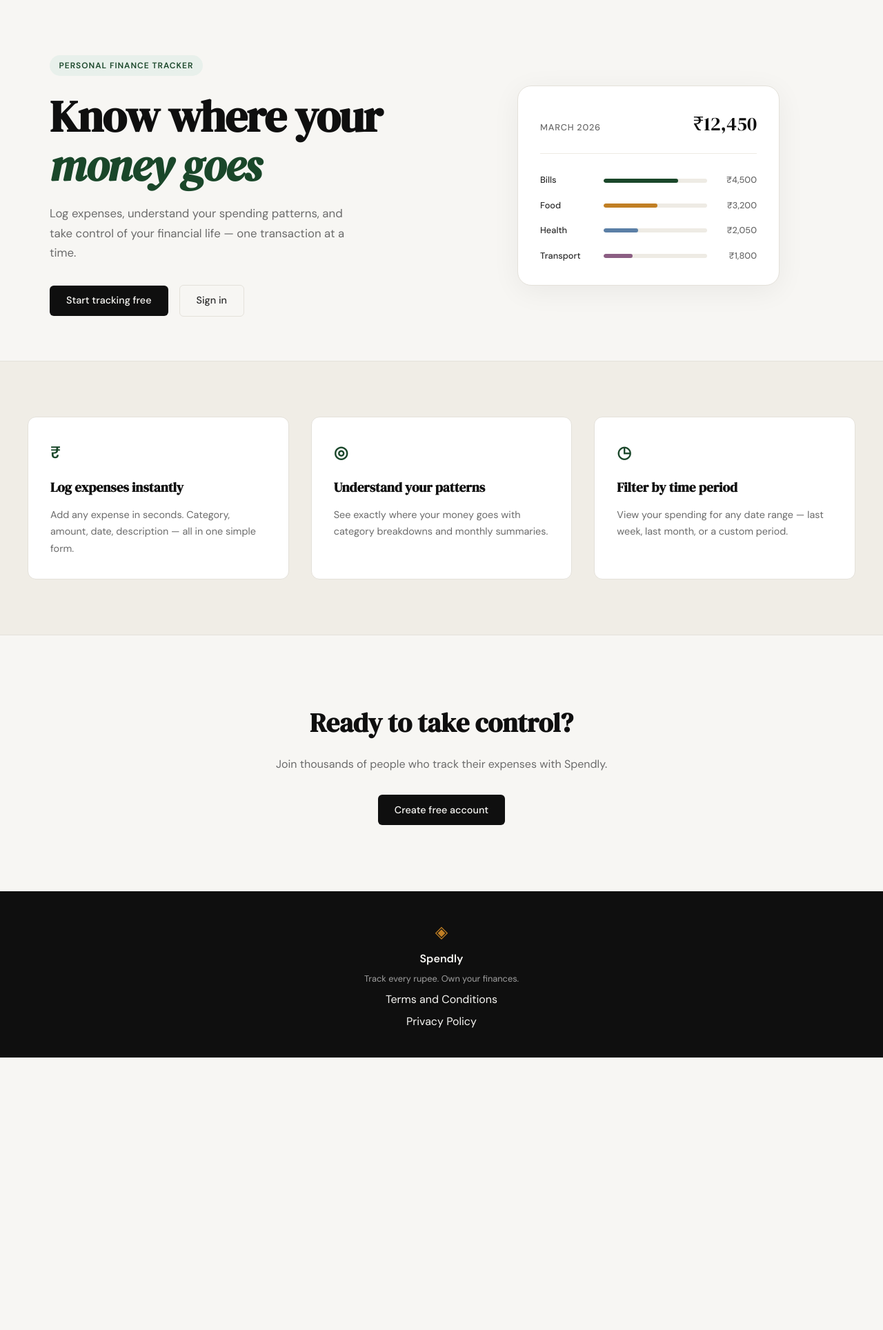
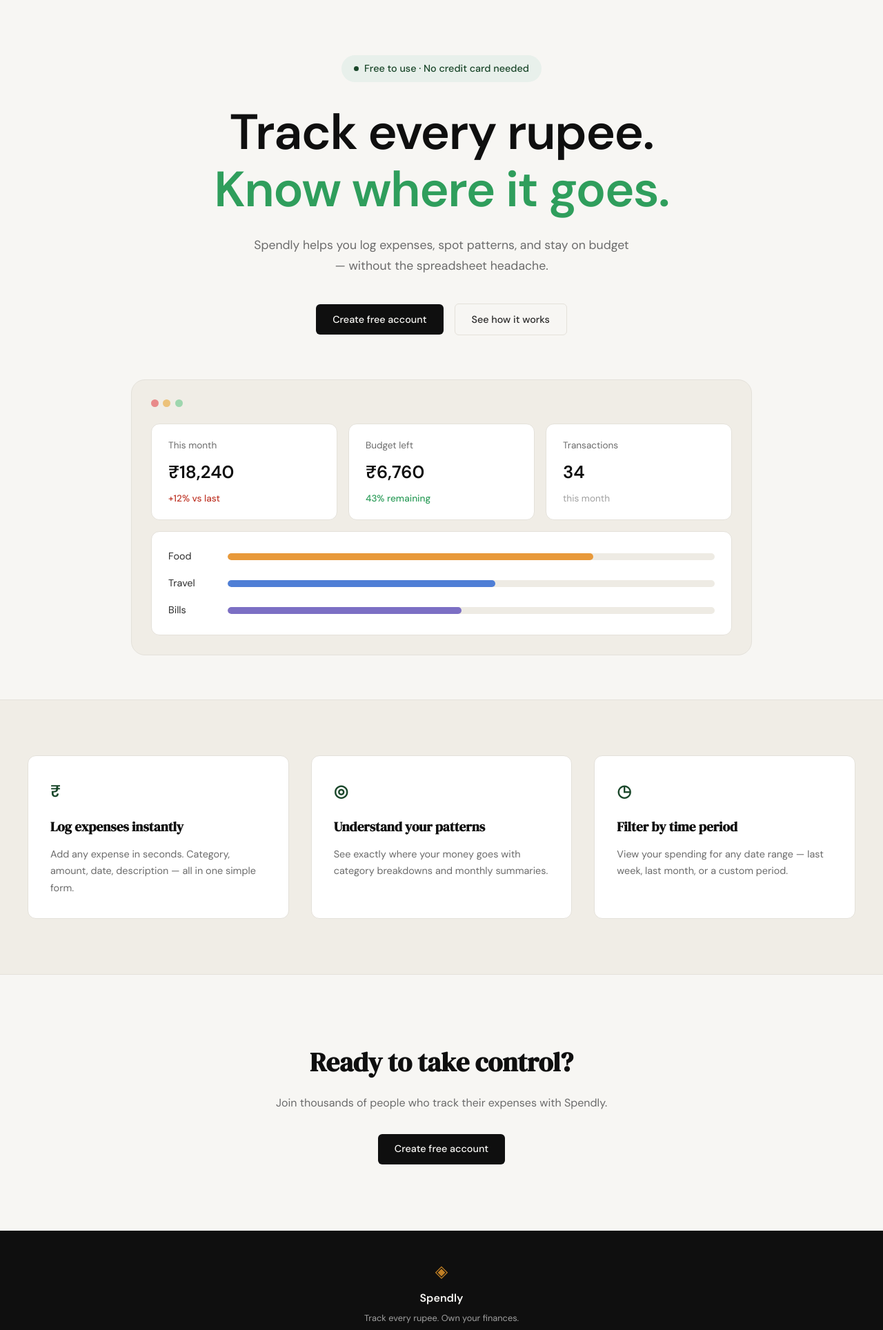
Before and after one commit to krohitwork/spendly, a Flask app: page / in a window 1280 px wide. Shown: the part 61-1989 px from the top of the page at 69% size. Before the commit the page ends 1594 px from the top, so only its background shows below. Run offline with Flask 3, Linux system fonts and the light colour scheme.

Commit message:
landing: redesign hero section to match mockup

```diff
--- a/static/css/style.css
+++ b/static/css/style.css
@@ -125,136 +125,186 @@ a { color: inherit; text-decoration: none; }
 
 .hero {
     padding: 5rem 2rem 4rem;
-    display: grid;
-    grid-template-columns: 1fr 1fr;
-    gap: 4rem;
-    align-items: center;
     max-width: var(--max-width);
     margin: 0 auto;
 }
 
+.hero-centered {
+    display: flex;
+    flex-direction: column;
+    align-items: center;
+    text-align: center;
+}
+
 .hero-badge {
-    display: inline-block;
+    display: inline-flex;
+    align-items: center;
+    gap: 0.5rem;
     background: var(--accent-light);
     color: var(--accent);
-    font-size: 0.75rem;
-    font-weight: 600;
-    letter-spacing: 0.08em;
-    text-transform: uppercase;
-    padding: 0.35rem 0.85rem;
+    font-size: 0.9rem;
+    font-weight: 500;
+    padding: 0.5rem 1.1rem;
     border-radius: 999px;
+    margin-bottom: 2rem;
+}
+
+.hero-badge-dot {
+    width: 7px;
+    height: 7px;
+    border-radius: 50%;
+    background: var(--accent);
+}
+
+.hero-title {
+    font-family: var(--font-body);
+    font-weight: 800;
+    font-size: clamp(2.75rem, 6vw, 4.5rem);
+    line-height: 1.15;
+    letter-spacing: -0.02em;
+    color: var(--ink);
     margin-bottom: 1.5rem;
 }
 
-.hero-title {
-    font-family: var(--font-display);
-    font-size: clamp(2.5rem, 5vw, 4rem);
-    line-height: 1.1;
-    letter-spacing: -0.02em;
-    color: var(--ink);
-    margin-bottom: 1.25rem;
-}
-
-.hero-title em {
-    font-style: italic;
-    color: var(--accent);
+.hero-title-accent {
+    color: #2f9e5c;
 }
 
 .hero-subtitle {
-    font-size: 1.05rem;
+    font-size: 1.1rem;
     color: var(--ink-muted);
     line-height: 1.7;
-    max-width: 460px;
-    margin-bottom: 2rem;
+    max-width: 560px;
+    margin-bottom: 2.5rem;
 }
 
 .hero-actions {
     display: flex;
     gap: 1rem;
     align-items: center;
+    margin-bottom: 4rem;
 }
 
 /* ------------------------------------------------------------------ */
-/* Mock card (hero visual)                                             */
+/* Dashboard mock (hero visual)                                        */
 /* ------------------------------------------------------------------ */
 
 .hero-visual {
     display: flex;
     justify-content: center;
+    width: 100%;
 }
 
-.mock-card {
+.hero-dashboard {
+    background: var(--paper-warm);
+    border: 1px solid var(--border);
+    border-radius: var(--radius-lg);
+    padding: 1.75rem;
+    width: 100%;
+    max-width: 900px;
+}
+
+.hero-dashboard-dots {
+    display: flex;
+    gap: 0.4rem;
+    margin-bottom: 1.5rem;
+}
+
+.hero-dot {
+    width: 11px;
+    height: 11px;
+    border-radius: 50%;
+}
+
+.hero-dot-red { background: #e88a8a; }
+.hero-dot-yellow { background: #ecc27a; }
+.hero-dot-green { background: #9ed6ae; }
+
+.hero-stats {
+    display: grid;
+    grid-template-columns: repeat(3, 1fr);
+    gap: 1rem;
+    margin-bottom: 1rem;
+}
+
+.hero-stat {
     background: var(--paper-card);
     border: 1px solid var(--border);
-    border-radius: var(--radius-lg);
-    padding: 2rem;
-    width: 100%;
-    max-width: 380px;
-    box-shadow: 0 8px 40px rgba(0,0,0,0.06);
+    border-radius: var(--radius-md);
+    padding: 1.25rem 1.5rem;
+    text-align: left;
 }
 
-.mock-card-header {
-    display: flex;
-    justify-content: space-between;
-    align-items: baseline;
-    margin-bottom: 1.75rem;
-    padding-bottom: 1.25rem;
-    border-bottom: 1px solid var(--border-soft);
+.hero-stat-label {
+    display: block;
+    font-size: 0.85rem;
+    color: var(--ink-muted);
+    margin-bottom: 0.5rem;
 }
 
-.mock-label {
-    font-size: 0.8rem;
-    font-weight: 500;
-    color: var(--ink-muted);
-    text-transform: uppercase;
-    letter-spacing: 0.06em;
+.hero-stat-value {
+    display: block;
+    font-family: var(--font-body);
+    font-weight: 700;
+    font-size: 1.6rem;
+    color: var(--ink);
+    margin-bottom: 0.35rem;
 }
 
-.mock-total {
-    font-family: var(--font-display);
-    font-size: 1.75rem;
-    color: var(--ink);
+.hero-stat-delta {
+    display: block;
+    font-size: 0.85rem;
+    font-weight: 500;
 }
 
-.mock-bars { display: flex; flex-direction: column; gap: 1rem; }
+.hero-stat-delta-up { color: var(--danger); }
+.hero-stat-delta-down { color: #2f9e5c; }
 
-.mock-bar-row {
-    display: grid;
-    grid-template-columns: 80px 1fr 60px;
-    align-items: center;
-    gap: 0.75rem;
+.hero-stat-sub {
+    display: block;
+    font-size: 0.85rem;
+    color: var(--ink-faint);
 }
 
-.mock-cat {
-    font-size: 0.8rem;
-    font-weight: 500;
-    color: var(--ink-soft);
+.hero-progress {
+    background: var(--paper-card);
+    border: 1px solid var(--border);
+    border-radius: var(--radius-md);
+    padding: 1.5rem;
+    display: flex;
+    flex-direction: column;
+    gap: 1rem;
 }
 
-.mock-bar-track {
-    height: 6px;
+.hero-progress-row {
+    display: grid;
+    grid-template-columns: 70px 1fr;
+    align-items: center;
+    gap: 1rem;
+}
+
+.hero-progress-label {
+    font-size: 0.9rem;
+    color: var(--ink-soft);
+    text-align: left;
+}
+
+.hero-progress-track {
+    height: 10px;
     background: var(--border-soft);
     border-radius: 999px;
     overflow: hidden;
 }
 
-.mock-bar {
+.hero-progress-bar {
     height: 100%;
-    background: var(--accent);
     border-radius: 999px;
     transition: width 0.6s ease;
 }
 
-.mock-bar-2 { background: var(--accent-2); }
-.mock-bar-3 { background: #5b7fa6; }
-.mock-bar-4 { background: #8b5e83; }
-
-.mock-amt {
-    font-size: 0.8rem;
-    font-weight: 500;
-    color: var(--ink-muted);
-    text-align: right;
-}
+.hero-progress-food { background: #e8993a; }
+.hero-progress-travel { background: #4f7fd6; }
+.hero-progress-bills { background: #7c6fc4; }
 
 /* ------------------------------------------------------------------ */
 /* Buttons                                                             */
--- a/templates/landing.html
+++ b/templates/landing.html
@@ -4,57 +4,66 @@
 
 {% block content %}
 
-<section class="hero">
-    <div class="hero-inner">
-        <div class="hero-badge">Personal Finance Tracker</div>
-        <h1 class="hero-title">
-            Know where your<br>
-            <em>money goes</em>
-        </h1>
-        <p class="hero-subtitle">
-            Log expenses, understand your spending patterns,
-            and take control of your financial life —
-            one transaction at a time.
-        </p>
-        <div class="hero-actions">
-            <a href="{{ url_for('register') }}" class="btn-primary">Start tracking free</a>
-            <a href="{{ url_for('login') }}" class="btn-ghost">Sign in</a>
-        </div>
+<section class="hero hero-centered">
+    <div class="hero-badge">
+        <span class="hero-badge-dot"></span>
+        Free to use &middot; No credit card needed
     </div>
+    <h1 class="hero-title">
+        Track every rupee.<br>
+        <span class="hero-title-accent">Know where it goes.</span>
+    </h1>
+    <p class="hero-subtitle">
+        Spendly helps you log expenses, spot patterns, and stay
+        on budget — without the spreadsheet headache.
+    </p>
+    <div class="hero-actions">
+        <a href="{{ url_for('register') }}" class="btn-primary">Create free account</a>
+        <a href="#" class="btn-ghost">See how it works</a>
+    </div>
+
     <div class="hero-visual">
-        <div class="mock-card">
-            <div class="mock-card-header">
-                <span class="mock-label">March 2026</span>
-                <span class="mock-total">₹12,450</span>
+        <div class="hero-dashboard">
+            <div class="hero-dashboard-dots">
+                <span class="hero-dot hero-dot-red"></span>
+                <span class="hero-dot hero-dot-yellow"></span>
+                <span class="hero-dot hero-dot-green"></span>
             </div>
-            <div class="mock-bars">
-                <div class="mock-bar-row">
-                    <span class="mock-cat">Bills</span>
-                    <div class="mock-bar-track">
-                        <div class="mock-bar" style="width: 72%"></div>
+            <div class="hero-stats">
+                <div class="hero-stat">
+                    <span class="hero-stat-label">This month</span>
+                    <span class="hero-stat-value">&#8377;18,240</span>
+                    <span class="hero-stat-delta hero-stat-delta-up">+12% vs last</span>
+                </div>
+                <div class="hero-stat">
+                    <span class="hero-stat-label">Budget left</span>
+                    <span class="hero-stat-value">&#8377;6,760</span>
+                    <span class="hero-stat-delta hero-stat-delta-down">43% remaining</span>
+                </div>
+                <div class="hero-stat">
+                    <span class="hero-stat-label">Transactions</span>
+                    <span class="hero-stat-value">34</span>
+                    <span class="hero-stat-sub">this month</span>
+                </div>
+            </div>
+            <div class="hero-progress">
+                <div class="hero-progress-row">
+                    <span class="hero-progress-label">Food</span>
+                    <div class="hero-progress-track">
+                        <div class="hero-progress-bar hero-progress-food" style="width: 75%"></div>
                     </div>
-                    <span class="mock-amt">₹4,500</span>
                 </div>
-                <div class="mock-bar-row">
-                    <span class="mock-cat">Food</span>
-                    <div class="mock-bar-track">
-                        <div class="mock-bar mock-bar-2" style="width: 52%"></div>
+                <div class="hero-progress-row">
+                    <span class="hero-progress-label">Travel</span>
+                    <div class="hero-progress-track">
+                        <div class="hero-progress-bar hero-progress-travel" style="width: 55%"></div>
                     </div>
-                    <span class="mock-amt">₹3,200</span>
                 </div>
-                <div class="mock-bar-row">
-                    <span class="mock-cat">Health</span>
-                    <div class="mock-bar-track">
-                        <div class="mock-bar mock-bar-3" style="width: 33%"></div>
+                <div class="hero-progress-row">
+                    <span class="hero-progress-label">Bills</span>
+                    <div class="hero-progress-track">
+                        <div class="hero-progress-bar hero-progress-bills" style="width: 48%"></div>
                     </div>
-                    <span class="mock-amt">₹2,050</span>
-                </div>
-                <div class="mock-bar-row">
-                    <span class="mock-cat">Transport</span>
-                    <div class="mock-bar-track">
-                        <div class="mock-bar mock-bar-4" style="width: 28%"></div>
-                    </div>
-                    <span class="mock-amt">₹1,800</span>
                 </div>
             </div>
         </div>
```
